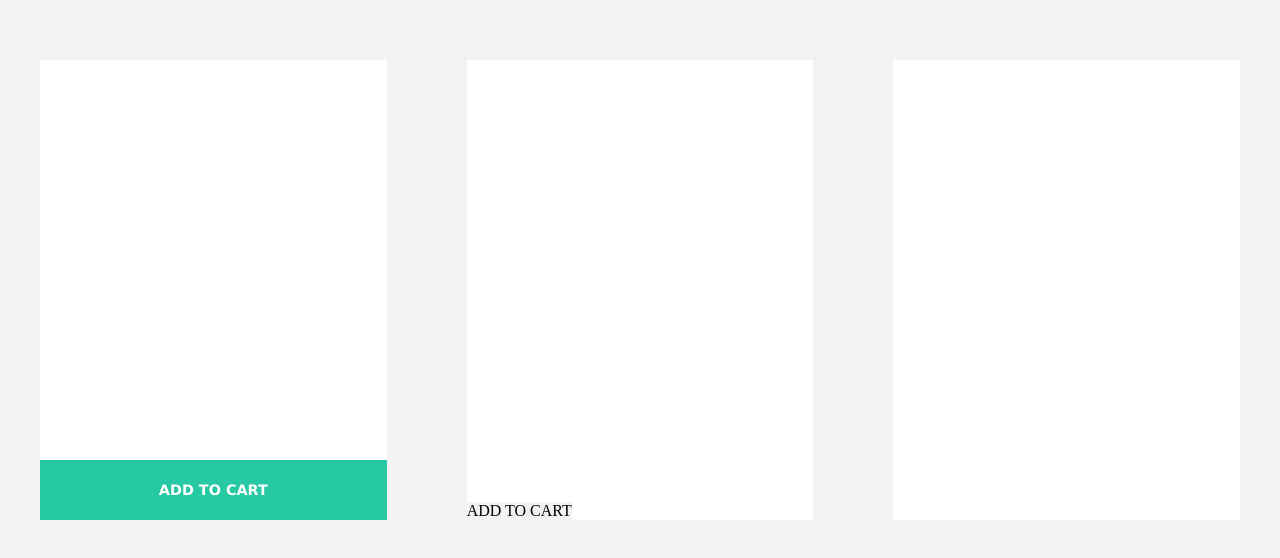
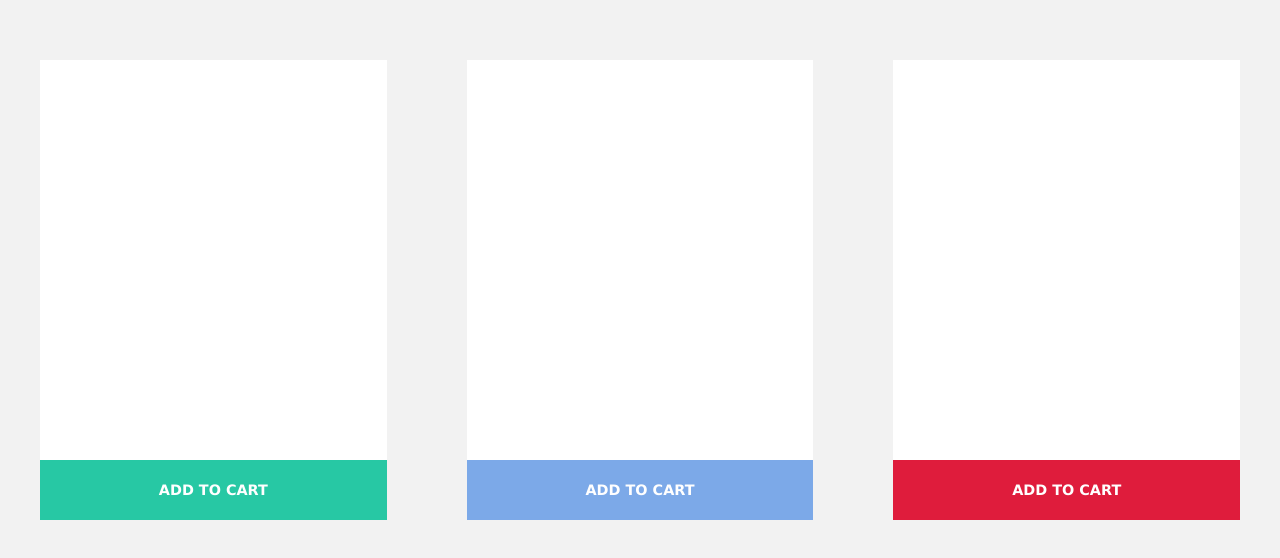
Before and after one commit to Andres-1201/Portafolio-2, a plain HTML site: page catalogo.html in a window 1280 px wide. Shown: the part 140-698 px from the top of the page. Drawn offline with Linux system fonts and the light colour scheme.

Commit message:
catalago

```diff
--- a/catalogo.html
+++ b/catalogo.html
@@ -21,7 +21,10 @@
                 <span class="add-cart-2-span">ADD TO CART</span>
             </div>
         </div>
-        <div class="box-style box-3"></div>
+        <div class="box-style box-3">
+            <div class="add-cart-3">
+                <span class="add-cart-3-span">ADD TO CART</span>
+        </div>
     </div>
 </body>
 </html>
--- a/css/catalago.css
+++ b/css/catalago.css
@@ -38,11 +38,37 @@
     font-size: .9em;
  }
 
-.box-2 {
+.add-cart-2 {
+    display: flex;
+    justify-content: center;
+    align-items: center;
+    width: 100%;
+    height: 60px;
+    background-color: rgb(124,169,232);
+}
+.add-cart-2-span {
+    background-color: transparent;
+    color: white;
+    font-weight: 900;
+    font-family: Verdana, Geneva, Tahoma;
+    font-size: .9em;
 }
 
-.box-3 {
 
+.add-cart-3 {
+    display: flex;
+    justify-content: center;
+    align-items: center;
+    width: 100%;
+    height: 60px;
+    background-color: rgb(223,28,60);
+}
+.add-cart-3-span {
+    background-color: transparent;
+    color: white;
+    font-weight: 900;
+    font-family: Verdana, Geneva, Tahoma;
+    font-size: .9em;
 }
 
 p {
```
Also changed, not shown: index.html (+1 -0 lines).
